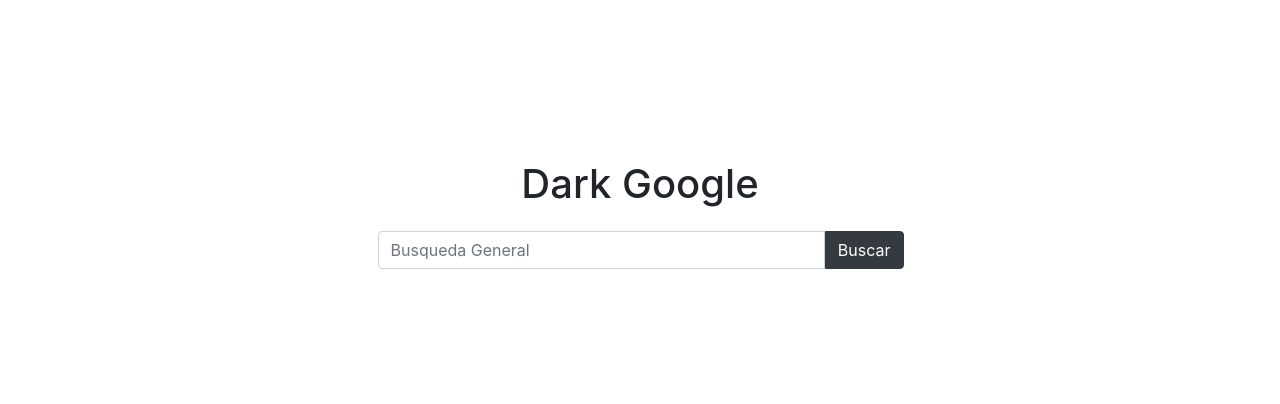
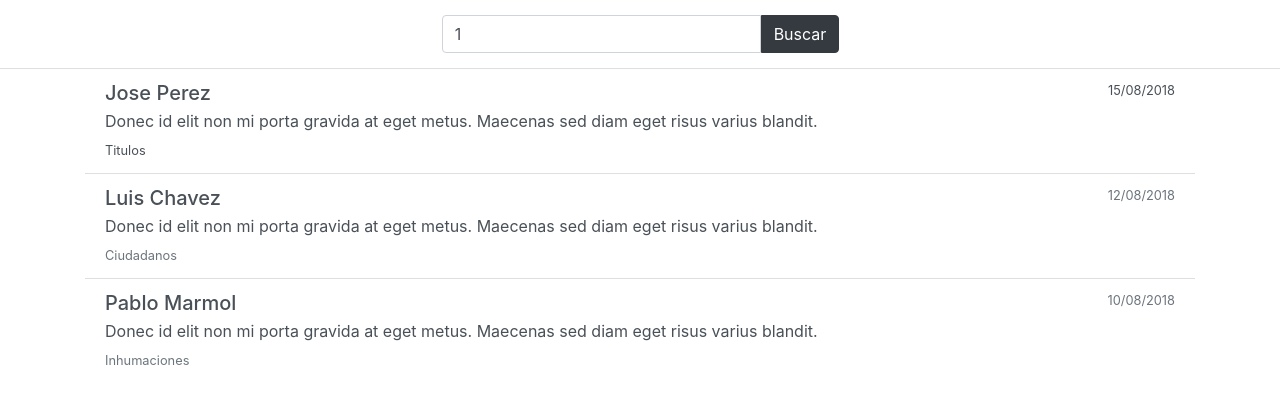
Before and after one commit to jobs2021/CementerioMunicipal, a PHP site: page /CementerioMunicipal/?search=1 in a window 1280 px wide. Shown: the part 56-460 px from the top of the page. Run offline with PHP 8.4, Linux system fonts and the light colour scheme; some libraries are stand-ins or nearby versions.

Commit message:
vista search

```diff
--- a/Controllers/controller.php
+++ b/Controllers/controller.php
@@ -2,7 +2,7 @@
 
 class MvcController{
 
-    public $serverUrl='http://192.168.1.19';
+    public $serverUrl='http://192.168.43.39';
     //public $serverUrl='http://localhost';
     //public $serverUrl='http://localhost/CementerioMunicipal';
     //public $serverUrl='http://cementerio.eshost.com.ar';
--- a/Views/templates/inhumaciones/traslado.php
+++ b/Views/templates/inhumaciones/traslado.php
@@ -45,7 +45,7 @@
                         <tr class="row-hover">
                             <td scope="row">1</td>
                             <td>005344</td>
-                            <td>001</td>
+                            <td>Jose Perez</td>
                             <td>004</td>
                             <td>4</td>
                             <td>4</td>
@@ -62,7 +62,7 @@
                         <tr class="row-hover">
                             <td scope="row">2</td>
                             <td>00535654</td>
-                            <td>002</td>
+                            <td>Luis Chavez</td>
                             <td>008</td>
                             <td>2</td>
                             <td>2</td>
@@ -79,7 +79,7 @@
                         <tr class="row-hover">
                             <td scope="row">3</td>
                             <td>00564</td>
-                            <td>007</td>
+                            <td>Miguel Araujo</td>
                             <td>002</td>
                             <td>1</td>
                             <td>1</td>
--- a/Views/templates/inicio.php
+++ b/Views/templates/inicio.php
@@ -1,22 +1,17 @@
 <?php
 	$titulo='Inicio';
 	require_once('Views/default/header.php');
+
+    $busqueda=$_GET['search'];
+    if (isset($busqueda)) {
+      require_once('Views/templates/inicio/search.php');
+    }else{
+      require_once('Views/templates/inicio/inicio.php');
+    }
 ?>
 <!-- aca ira todo el codigo html de la vista-->
 
-  <div class="container">
-  	<div class="row justify-content-center" style="margin-top: 20vh">
-  	<h1>Dark Google</h1>
-  		<form class="form-inline justify-content-center padding-top-15 padding-bottom-15 col-12" method="GET" action="<?php echo $server;?>/parcelas">
-                <div class="input-group col-6">
-                    <input type="text" class="form-control" name="busqueda" placeholder="Busqueda General">
-                    <div class="input-group-prepend rounded">
-						<button type ="submit" class="btn btn-dark rounded-right">Buscar</button>
-					</div>
-				</div>
-            </form>
-</div>
-	</div>
+
 
 <!---hasta aca -->
 
--- /dev/null
+++ b/Views/templates/inicio/search.php
@@ -0,0 +1,54 @@
+<div class="container-fluid">
+	<div class="row">
+		<div class="col padding-0">
+			<ul class="list-group list-group-flush">
+                    <li class="list-group-item padding-0">
+
+            			<form class="form-inline justify-content-center padding-top-15 padding-bottom-15" method="GET" action="<?php echo $server;?>/parcelas">
+                			<div class="input-group col-12 col-sm-8 col-md-6 col-lg-4">
+                    			<input type="text" class="form-control" name="busqueda" value="<?php echo $busqueda ?>">
+                    			<div class="input-group-prepend rounded">
+                        			<button type="submit" class="btn btn-dark rounded-right">Buscar</button>
+                    			</div>
+                			</div>
+            			</form>
+        			</li>
+        			 <li class="list-group-item padding-0">
+
+        			 	<!-- contenido de search -->
+							<div class="container">
+
+								<div class="list-group">
+  <a href="#" class="list-group-item list-group-item-action flex-column align-items-start">
+    <div class="d-flex w-100 justify-content-between">
+      <h5 class="mb-1">Jose Perez</h5>
+      <small>15/08/2018</small>
+    </div>
+    <p class="mb-1">Donec id elit non mi porta gravida at eget metus. Maecenas sed diam eget risus varius blandit.</p>
+    <small>Titulos</small>
+  </a>
+  <a href="#" class="list-group-item list-group-item-action flex-column align-items-start">
+    <div class="d-flex w-100 justify-content-between">
+      <h5 class="mb-1">Luis Chavez</h5>
+      <small class="text-muted">12/08/2018</small>
+    </div>
+    <p class="mb-1">Donec id elit non mi porta gravida at eget metus. Maecenas sed diam eget risus varius blandit.</p>
+    <small class="text-muted">Ciudadanos</small>
+  </a>
+  <a href="#" class="list-group-item list-group-item-action flex-column align-items-start">
+    <div class="d-flex w-100 justify-content-between">
+      <h5 class="mb-1">Pablo Marmol</h5>
+      <small class="text-muted">10/08/2018</small>
+    </div>
+    <p class="mb-1">Donec id elit non mi porta gravida at eget metus. Maecenas sed diam eget risus varius blandit.</p>
+    <small class="text-muted">Inhumaciones</small>
+  </a>
+</div>
+							</div>
+
+        			 	<!-- fin -->
+        			 </li>
+    		</ul>
+		</div>
+	</div>
+</div>
```
Also changed, not shown: Views/templates/inicio/inicio.php (added, +13 -0 lines).
